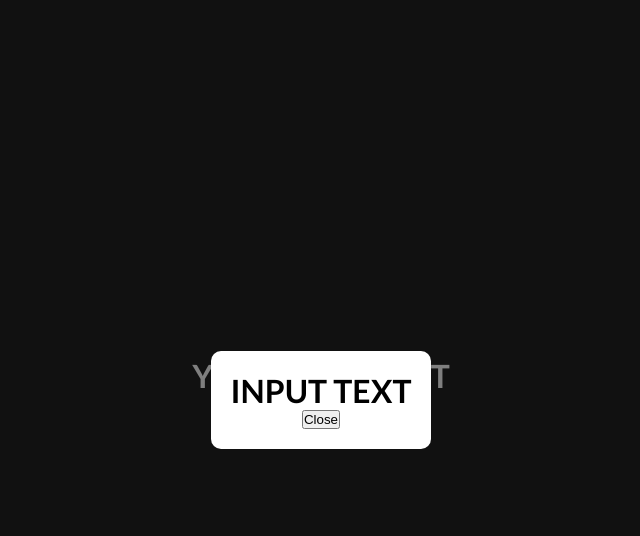
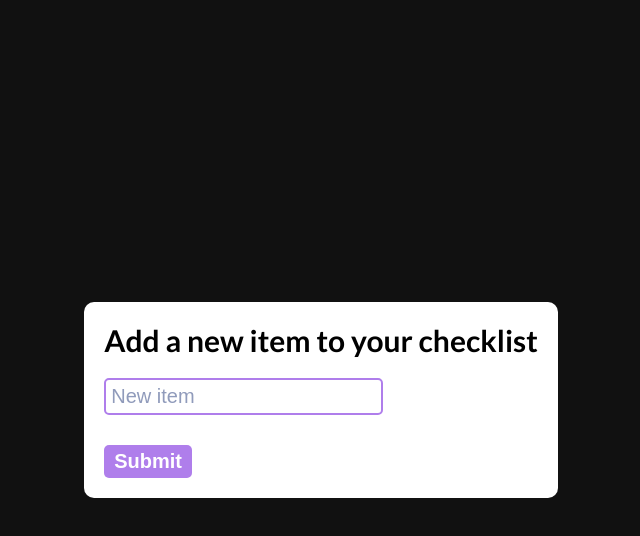
Before and after one commit to Salim-Ali-94/DevOps, a Next.js app in the folder microservices/todo list/store-item/ui/: page / in a window 1280 px wide. Both pictures are taken after a click on the button "+ New task". Shown: the top 536 px of the page, without its empty margins (319-959 px from the left). Built offline with nearby package versions, Linux system fonts and the light colour scheme.

Commit message:
added submit button and input field on modal

```diff
--- a/microservices/todo list/store-item/ui/components/Modal/index.js
+++ b/microservices/todo list/store-item/ui/components/Modal/index.js
@@ -7,12 +7,23 @@ export default function ItemModal({ setVisible }) {
 
         <div className={styles.overlay}>
 
-            <div className={styles.modal}>
+            {/* <div className={styles.modal}> */}
 
-                <h1>INPUT TEXT</h1>
-                <button onClick={() => setVisible(false)}>Close</button>
+                <form className={styles.modal}>
 
-            </div>
+                    <label className={styles.headingText}>Add a new item to your checklist</label>
+
+                    <input className={styles.inputField}
+                           placeholder="New item"
+                           type="text"/>
+
+                    <button className={styles.submitButton}
+                            onClick={() => setVisible(false)}>Submit</button>
+
+                </form>
+
+
+            {/* </div> */}
 
         </div>
 
--- a/microservices/todo list/store-item/ui/components/Modal/styles.module.css
+++ b/microservices/todo list/store-item/ui/components/Modal/styles.module.css
@@ -17,7 +17,49 @@
     display: flex;
     flex-direction: column;
     justify-content: center;
-    align-items: center;
+    align-items: flex-start;
     background-color: #fff;
     border-radius: 10px;
 }
+
+.headingText {
+
+    font-weight: 700;
+    font-size: 30px;
+    margin-bottom: 20px;
+}
+
+.inputField {
+
+    color: var(--space-grey);
+    margin-bottom: 30px;
+    outline: none;
+    border: none;
+    border-radius: 5px;
+    padding: 5px;
+    font-size: 20px;
+    border: 2px solid var(--primary);
+}
+
+.inputField::placeholder {
+
+    color: var(--grey);
+    opacity: 1;
+}
+
+.submitButton {
+
+    background-color: var(--primary);
+    border: none;
+    outline: none;
+    border-radius: 5px;
+    padding: 5px 10px;
+    color: #fff;
+    font-weight: 700;
+    font-size: 20px;
+}
+
+.submitButton:hover {
+
+    cursor: pointer;
+}
```
